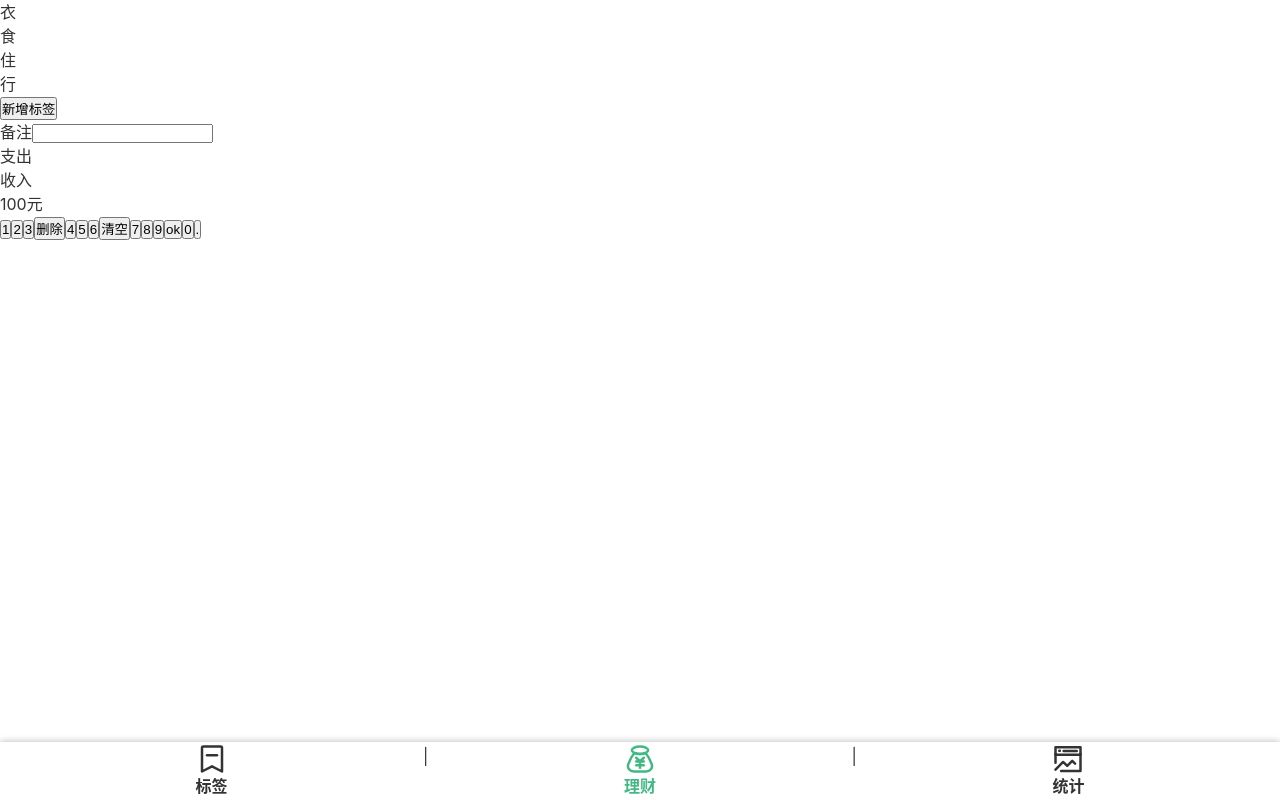
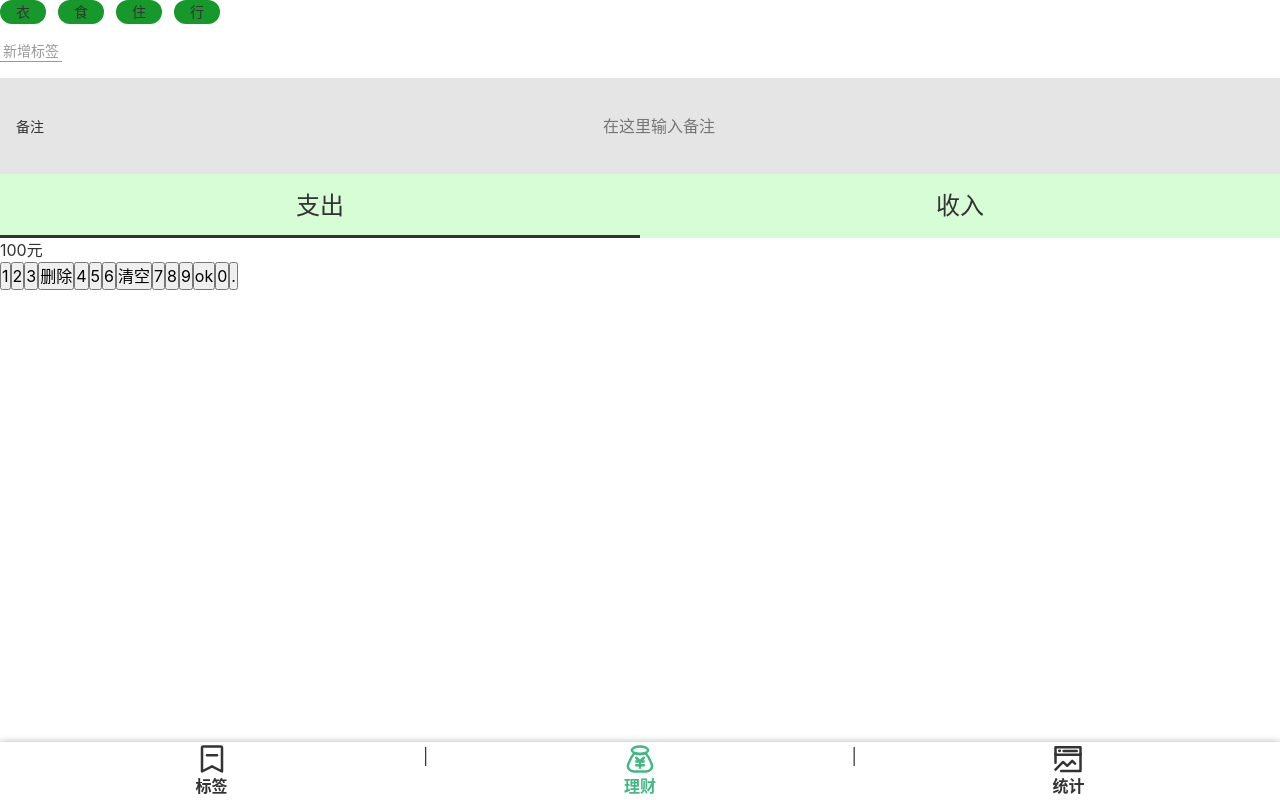
Before and after one commit to yshinu/wcmoney, a Vue app: page /#/money in a window 1280 px wide. Built offline with nearby package versions, Linux system fonts and the light colour scheme.

Commit message:
添加money的上半部分样式

```diff
--- a/src/App.vue
+++ b/src/App.vue
@@ -12,12 +12,22 @@
   padding: 0;
   box-sizing: border-box;
 }
+ul,ol{
+    list-style: none;
+}
+button,input{
+    font: inherit;
+}
 #app {
   -webkit-font-smoothing: antialiased;
   -moz-osx-font-smoothing: grayscale;
   color: #333;
   line-height: 1.5;
   font-family: $font-hei;
+  font-size: 16px;
+}
+:focus{
+    outline: none;
 }
 
 </style>
--- a/src/views/Money.vue
+++ b/src/views/Money.vue
@@ -14,7 +14,7 @@
         <div>
             <label class="notes">
                 <span class="name">备注</span>
-                <input type="text">
+                <input type="text" placeholder="在这里输入备注">
             </label>
         </div>
         <div>
@@ -56,6 +56,73 @@
 </script>
 
 <style lang="scss" scoped>
+@import "~@/assets/style.scss";
+.tags{
+    font-size: 14px;
+    > .current{
+        display: flex;
+        li{
+            background: #16982b;
+            height: 24px;
+            border-radius: 12px;
+            padding: 0 16px;
+            margin-right:12px;
+            line-height: 24px;
+        }
 
+    }
+    > .new {
+        margin: 16px 0;
+        button {
+            border: none;
+            background: transparent;
+            border-bottom: 1px solid;
+            color: #999;
+            padding: 0 3px;
 
+        }
+    }
+}
+.notes{
+    background: #e5e5e5;
+    padding: 16px;
+    display: flex;
+    align-items: center;
+    > .name{
+        padding-right: 10px ;
+        font-size: 14px;
+    }
+    > input{
+        height: 64px;
+        flex-grow: 1;
+        background: transparent;
+        border: none;
+        text-align: center;
+    }
+}
+.types {
+    display: flex;
+    background: rgba(152,251,152,0.4);
+    text-align: center;
+    font-size: 24px;
+    justify-content: center;
+    align-items: center;
+    > li{
+        width: 50%;
+        height: 64px;
+        display: flex;
+        position: relative;
+        justify-content: center;
+        align-items: center;
+        &.selected::after{
+            content: '';
+            position: absolute;
+            bottom: 0;
+            left: 0;
+            width: 100%;
+            height: 3px;
+            background: #333;
+        }
+    }
+}
 </style>
```
